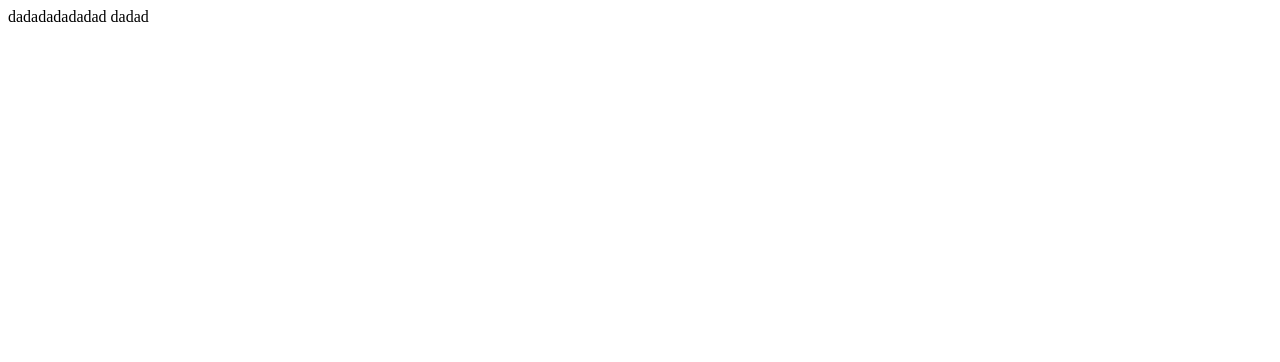
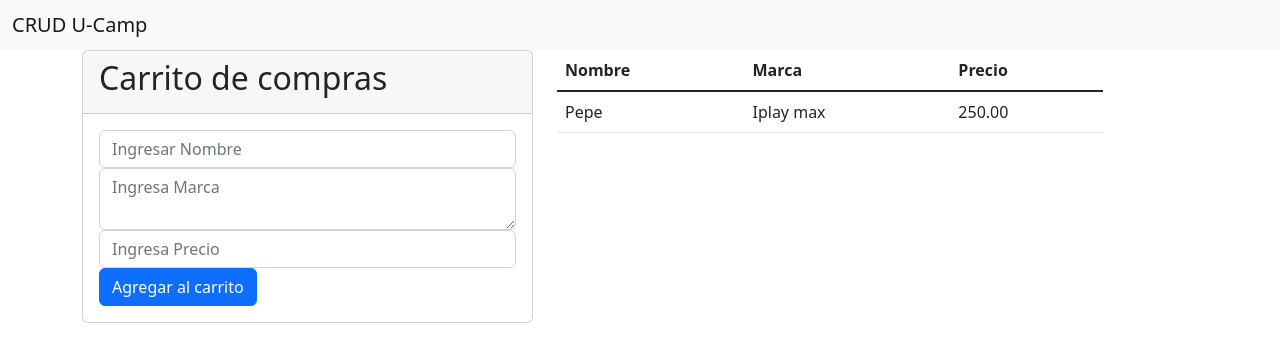
Before and after one commit to arik06/trabajo-ucamp-2, a plain HTML site: page index.html in a window 1280 px wide. Drawn offline with nearby package versions, Linux system fonts and the light colour scheme.

Commit message:
agrego .js

```diff
--- a/index.html
+++ b/index.html
@@ -4,10 +4,74 @@
     <meta charset="UTF-8">
     <meta http-equiv="X-UA-Compatible" content="IE=edge">
     <meta name="viewport" content="width=device-width, initial-scale=1.0">
-    <title>Document</title>
+    <title>CRUD</title>
+    <link href="https://cdn.jsdelivr.net/npm/bootstrap@5.2.2/dist/css/bootstrap.min.css" rel="stylesheet" integrity="sha384-Zenh87qX5JnK2Jl0vWa8Ck2rdkQ2Bzep5IDxbcnCeuOxjzrPF/et3URy9Bv1WTRi" crossorigin="anonymous">
+<script src="https://cdn.jsdelivr.net/npm/bootstrap@5.2.2/dist/js/bootstrap.bundle.min.js" integrity="sha384-OERcA2EqjJCMA+/3y+gxIOqMEjwtxJY7qPCqsdltbNJuaOe923+mo//f6V8Qbsw3" crossorigin="anonymous"></script>
 </head>
 <body>
-    <h1ddda</h1>dadadadadadad
+
+    <nav class="navbar bg-light">
+        <div class="container-fluid">
+          <span class="navbar-brand mb-0 h1">CRUD U-Camp</span>
+        </div>
+      </nav>
+
+
+      <div class="container mt 4">
+        <div class="row">
+
+            <div class="col-md-5">
+                <div class="card">
+                <div class="card-header">
+                    <h2>Carrito de compras  </h2>
+                </div>
+                <div class="card-body">
+                    <form>
+                        <div class="form-group">
+                            <input type="text"  id="titulo"  class="form-control" placeholder="Ingresar Nombre" >
+                        </div>
+                        <div class="form-group">
+                            <textarea  id="descripcion" class="form-control" placeholder="Ingresa Marca " ></textarea>
+                        </div>
+                        <div class="form-group">
+                            <input type="number" id="nickname" class="form-control" placeholder="Ingresa Precio">
+                        </div>
+                        <button type="submit" class="btn btn-primary ">Agregar al carrito </button>
+                    </form>
+                </div>
+                </div>
+            </div>
+            <div class="col-md-6">
+                <table class="table">
+                    <thead class="thead-light">
+                      <tr>
+
+                        <th scope="col">Nombre</th>
+                        <th scope="col">Marca</th>
+                        <th scope="col">Precio</th>
+                      </tr>
+                    </thead>
+                    <tbody class="table-group-divider">
+                      <tr>
+
+                        <td>Pepe</td>
+                        <td>Iplay max</td>
+                        <td>250.00</td>
+                      </tr>
+
+
+                    </tbody>
+                  </table>
+            </div>
+        </div>
+
+
+      </div>
+
+
+
+
+    <script src="https://cdn.jsdelivr.net/npm/@popperjs/core@2.11.6/dist/umd/popper.min.js" integrity="sha384-oBqDVmMz9ATKxIep9tiCxS/Z9fNfEXiDAYTujMAeBAsjFuCZSmKbSSUnQlmh/jp3" crossorigin="anonymous"></script>
+<script src="https://cdn.jsdelivr.net/npm/bootstrap@5.2.2/dist/js/bootstrap.min.js" integrity="sha384-IDwe1+LCz02ROU9k972gdyvl+AESN10+x7tBKgc9I5HFtuNz0wWnPclzo6p9vxnk" crossorigin="anonymous"></script>
 </body>
 </html>
-dadad
```
Also changed, not shown: app.js (added).
